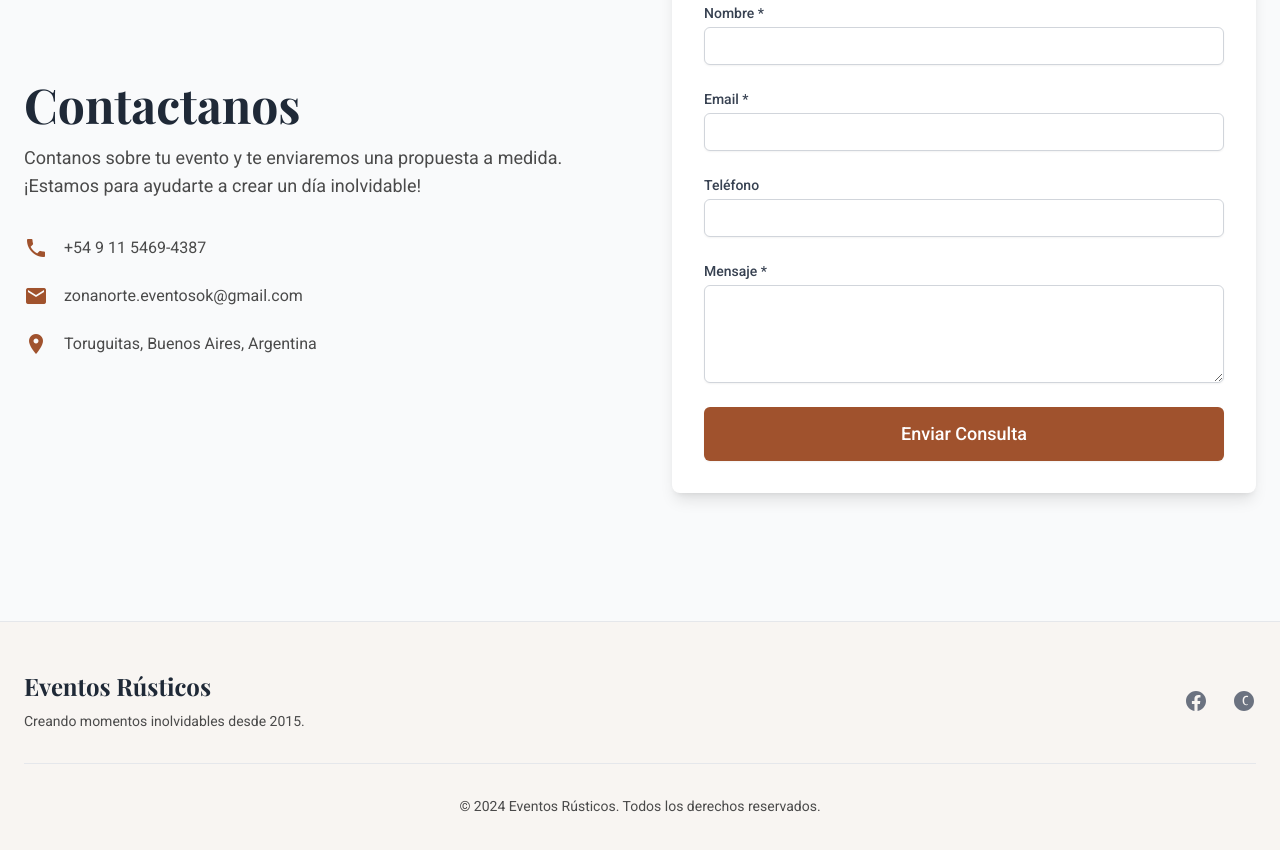
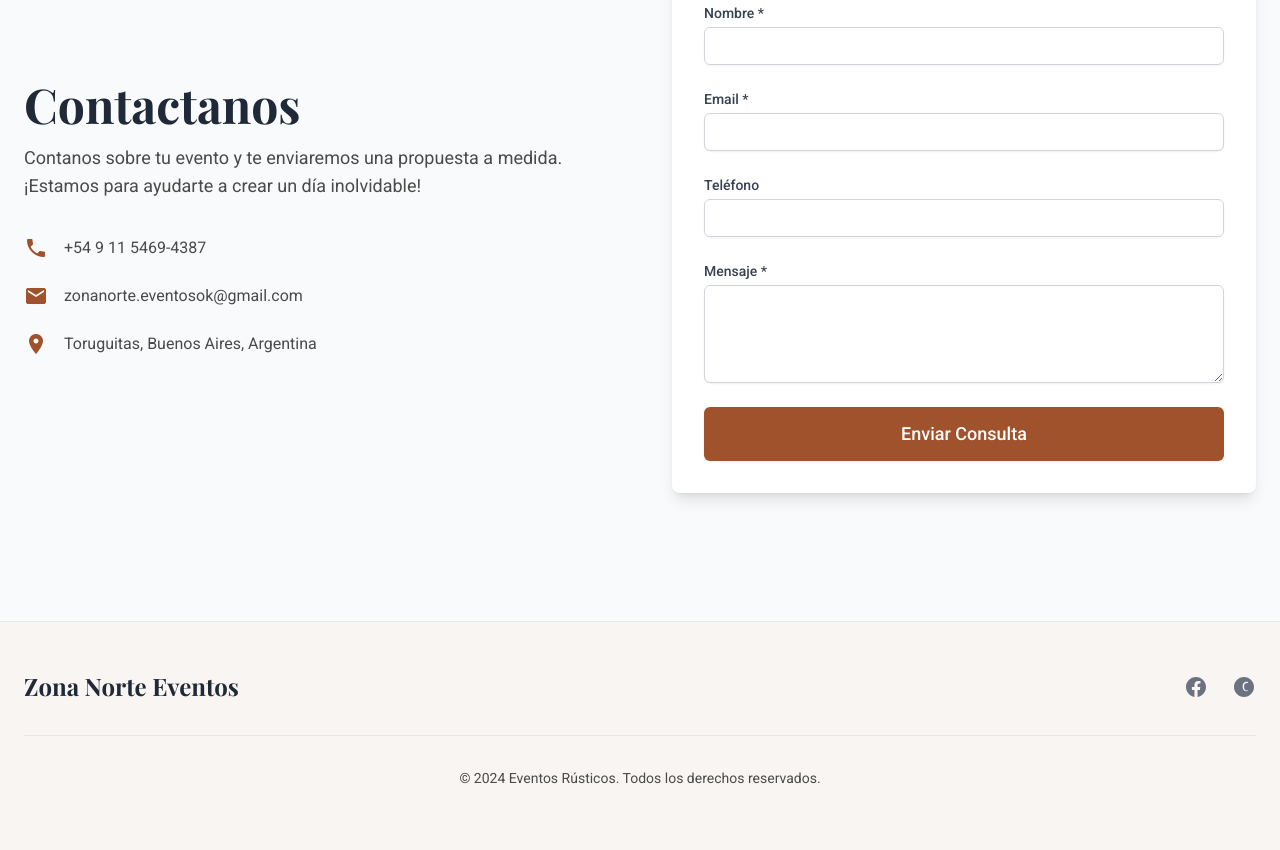
Before and after one commit to zonanorteeventosok-droid/webpage, a plain HTML site: page index.html in a window 1280 px wide. Shown: the part 2737-3587 px from the top of the page. Drawn offline with nearby package versions, Linux system fonts and the light colour scheme.

Commit message:
Update index.html
cambios en descripción

```diff
--- a/index.html
+++ b/index.html
@@ -311,8 +311,7 @@
             <div class="container mx-auto py-12 px-6">
                 <div class="flex flex-col md:flex-row justify-between items-center text-center md:text-left">
                     <div class="mb-6 md:mb-0">
-                        <a class="text-2xl font-bold font-display text-gray-800 dark:text-white" href="#">Eventos Rústicos</a>
-                        <p class="mt-2 text-sm">Creando momentos inolvidables desde 2015.</p>
+                        <a class="text-2xl font-bold font-display text-gray-800 dark:text-white" href="#">Zona Norte Eventos</a>
                     </div>
                     <div class="flex justify-center space-x-6">
                         <a class="text-gray-500 dark:text-gray-400 hover:text-primary dark:hover:text-primary transition-colors" href="#">
```
